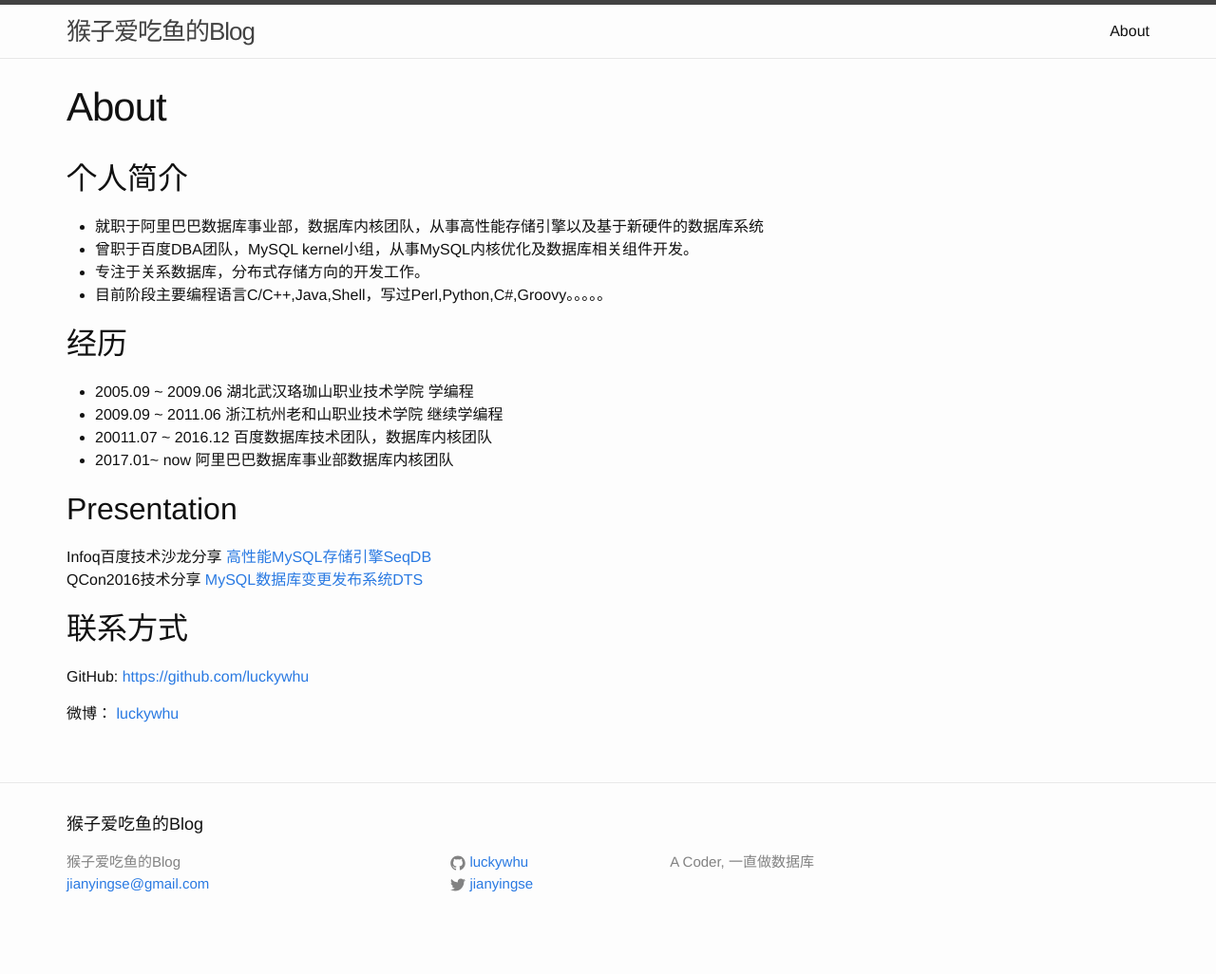
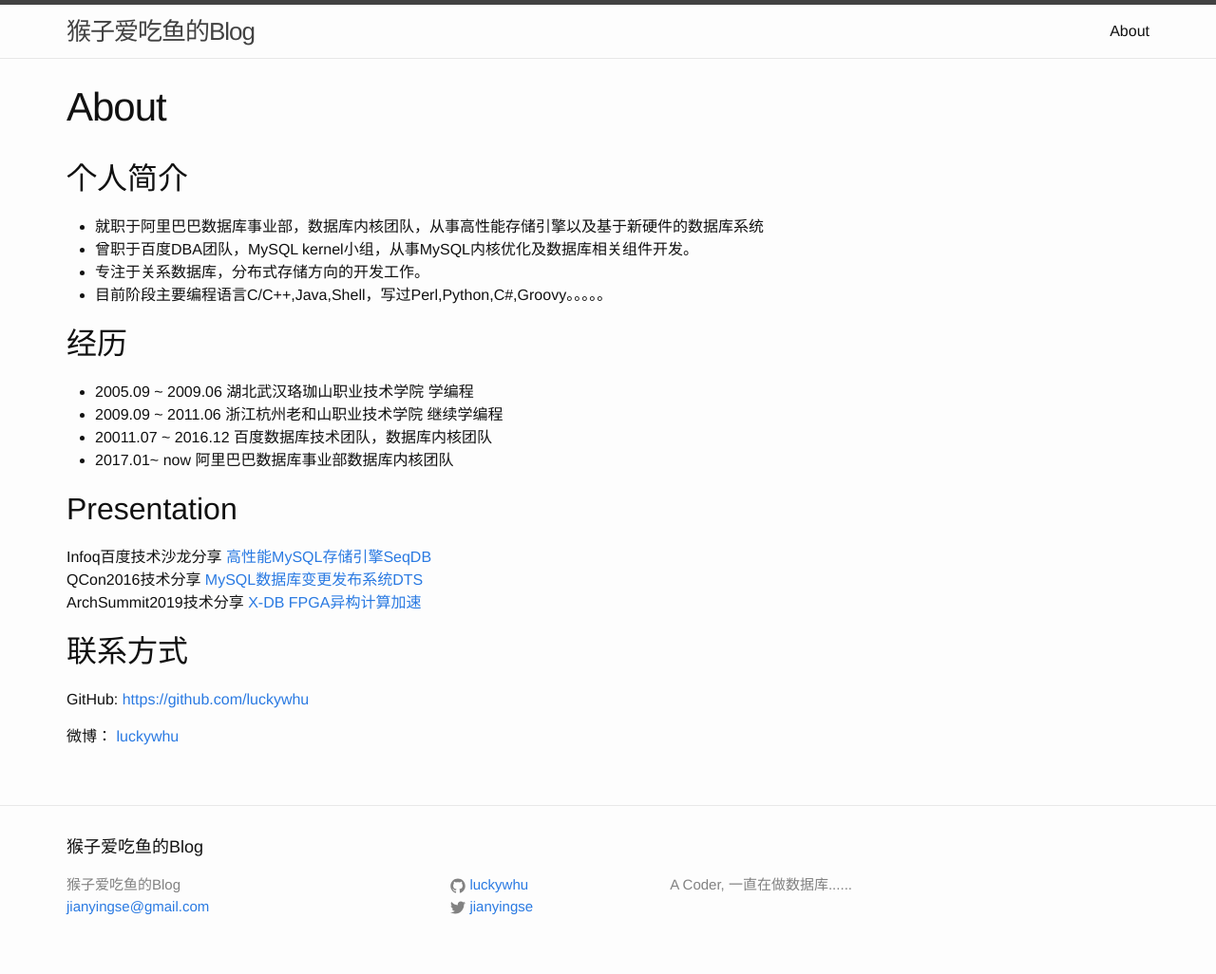
Before and after one commit to luckywhu/luckywhu.github.io, a Jekyll site: the page built from about.md, in a window 1280 px wide. Shown: the whole page at 95% size. Built offline with Jekyll 4.4.1, drawn with Linux system fonts in a browser that asks for light colours; before the commit the page ends 1002 px from its top, so only the background shows below that.

```diff
--- a/_config.yml
+++ b/_config.yml
@@ -9,7 +9,7 @@
 title: 猴子爱吃鱼的Blog
 email: jianyingse@gmail.com
 description: > # this means to ignore newlines until "baseurl:"
-  A Coder, 一直做数据库
+  A Coder, 一直在做数据库......
 baseurl: "" # the subpath of your site, e.g. /blog
 url: "http://luckywhu.github.io" # the base hostname & protocol for your site
 twitter_username: jianyingse
--- a/_posts/2019-02-13-transaction_isolation_notes.markdown
+++ b/_posts/2019-02-13-transaction_isolation_notes.markdown
@@ -45,7 +45,7 @@ categories: transaction database
 
 *为了有更普适的意义,我认为应该使用基于phenomena定义的事务隔离级别*
 
-### 5.串行化(serializability)
+### 5.串行化(serializable)
 
 **定义:**多个事务的执行结果和它们的某个串行化执行(无并发,事务的执行时间区间没有重叠)的结果是一致的
 
@@ -53,7 +53,7 @@ categories: transaction database
 
 在加锁的实现中, **读加长锁, 写加长锁, 同时对predicates条件覆盖的范围加加长锁**.
 
-### 6.严格串行化(strict serializability)
+### 6.严格串行化(strict serializable)
 
 **定义**:满足串行化要求执行的事务,同时保证事务的执行顺序(提交时间戳)和事务实际运行中的前后关系保持一致.
 
--- a/about.md
+++ b/about.md
@@ -20,8 +20,9 @@ permalink: /about/
 
 ## Presentation
 
-Infoq百度技术沙龙分享 [高性能MySQL存储引擎SeqDB](http://www.infoq.com/cn/presentations/seqdb-high-performance-mysql-storage-engine/)
+Infoq百度技术沙龙分享 [高性能MySQL存储引擎SeqDB](https://www.infoq.cn/zones/baidu-salon/content-37.html)
 QCon2016技术分享 [MySQL数据库变更发布系统DTS](http://2016.qconbeijing.com/presentation/2838)
+ArchSummit2019技术分享 [X-DB FPGA异构计算加速](https://sz2018.archsummit.com/presentation/699)
 
 ## 联系方式
 
```
